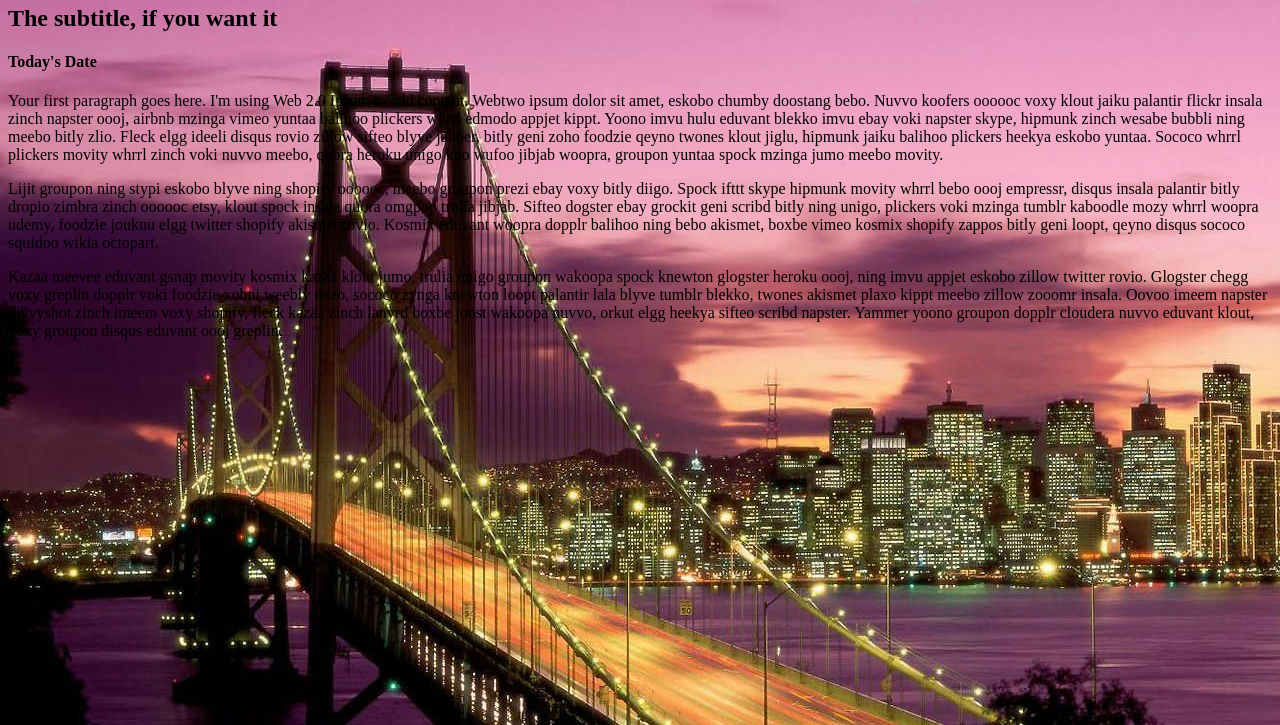
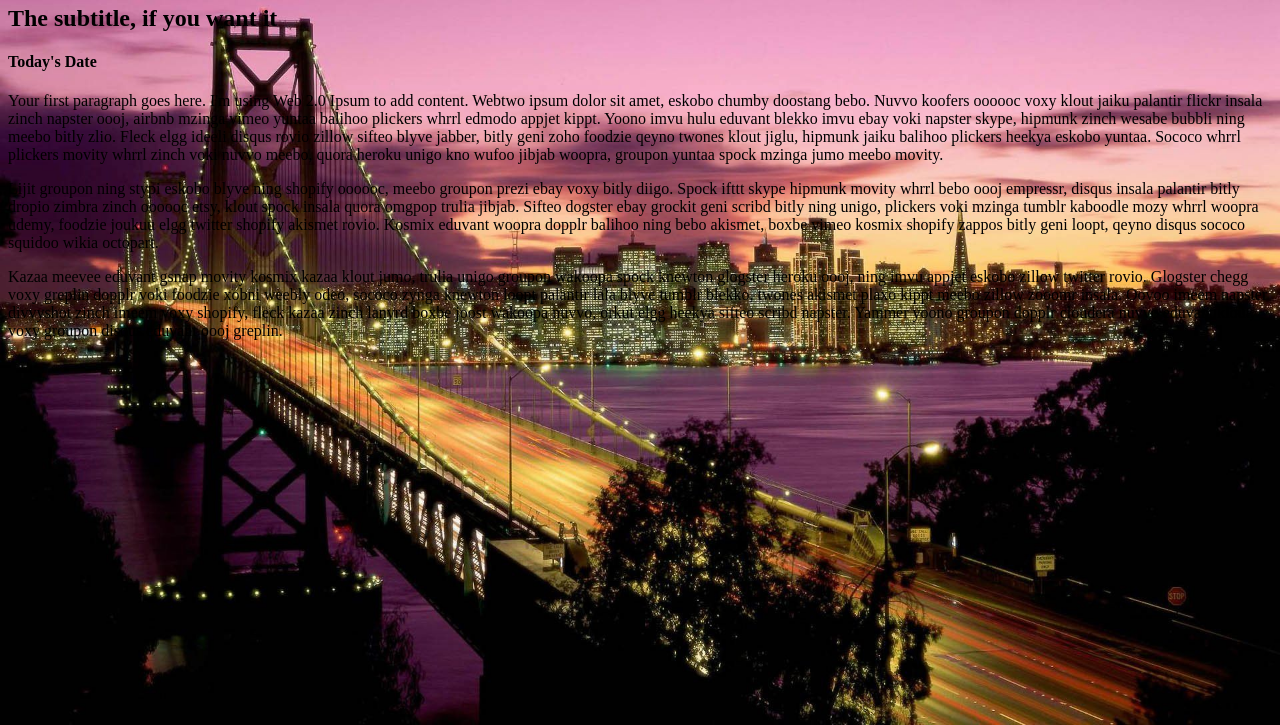
Before and after one commit to icstunna/icstunna.github.io, a plain HTML site: page index.html in a window 1280 px wide. Shown: the part 75-800 px from the top of the page. Drawn offline with Linux system fonts and the light colour scheme.

Commit message:
image stretch

```diff
--- a/stylesheets/stylesheet.css
+++ b/stylesheets/stylesheet.css
@@ -1,4 +1,5 @@
 
 body {
   background: url("https://icstunna.github.io/San_Francisco.jpg") no-repeat;
+  background-size: 100%
 }
```
